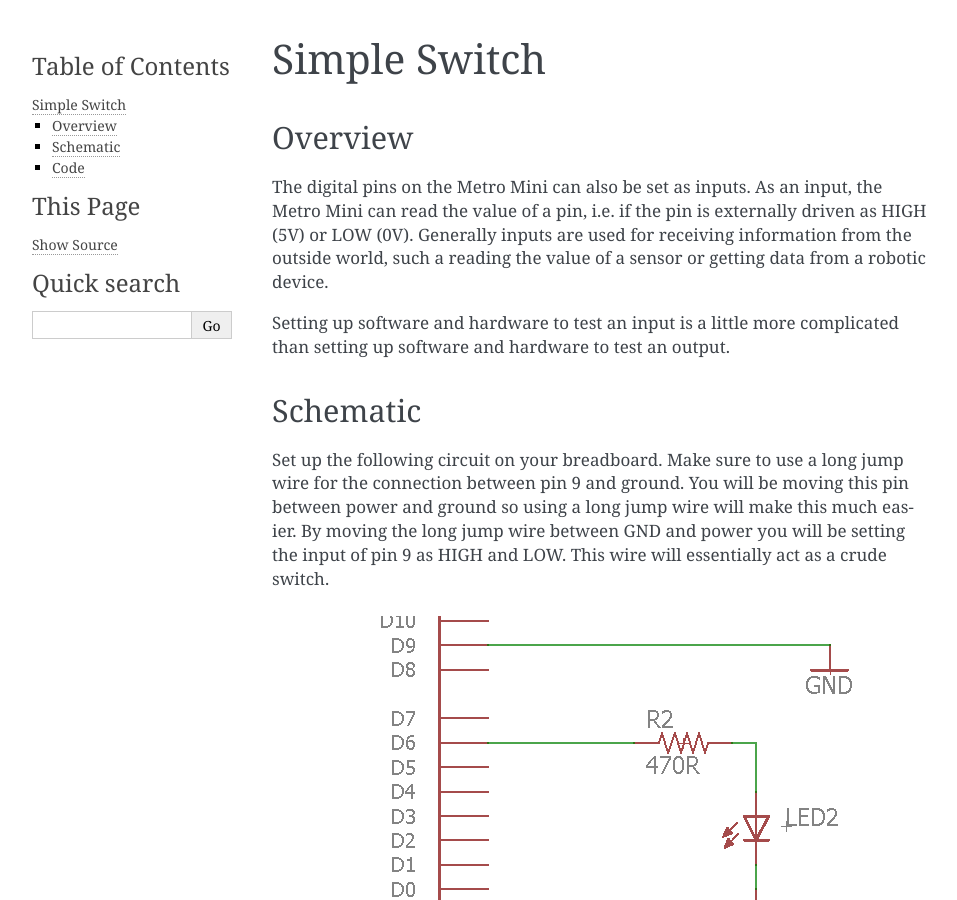
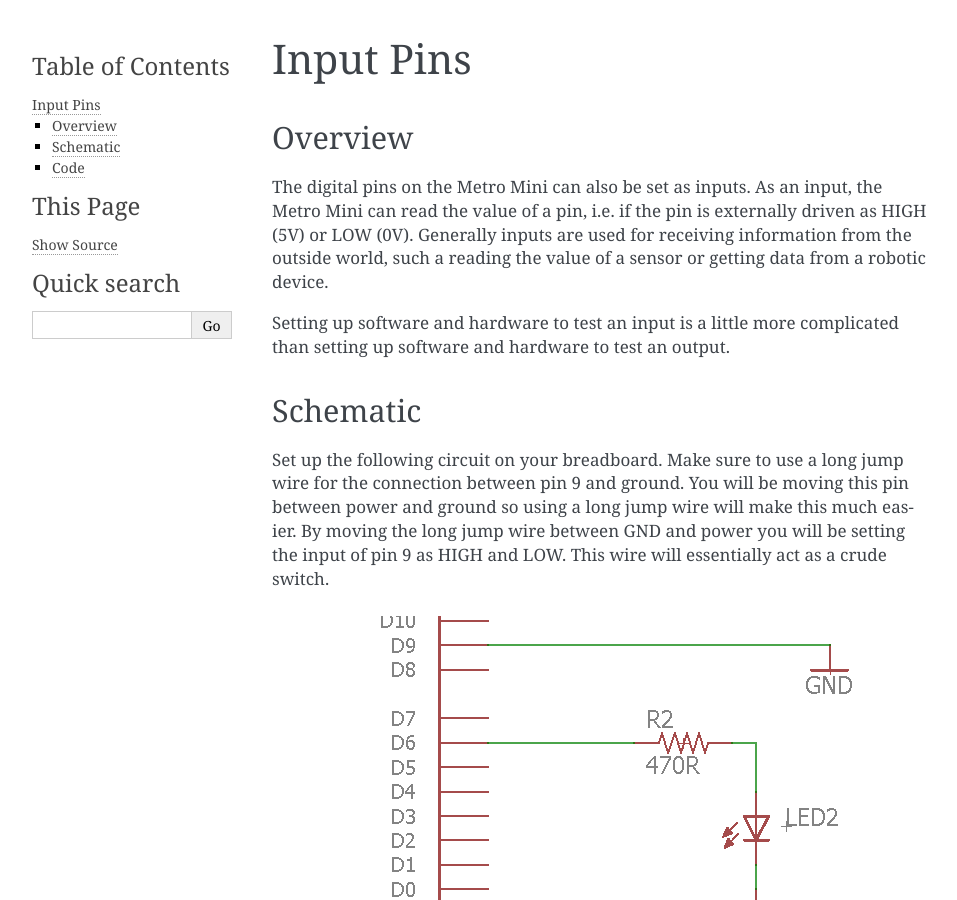
Before and after one commit to maxtkc/mvths-wiki, a Sphinx documentation site: the page built from docs/012a-input-pins.rst, in a window 1280 px wide and 900 px high. Shown: the whole window, without its empty margins (148-1105 px from the left). Built offline with Sphinx 7.4.7, drawn with Linux system fonts in a browser that asks for light colours.

Commit message:
Update 012a-input-pins.rst

```diff
--- a/docs/012a-input-pins.rst
+++ b/docs/012a-input-pins.rst
@@ -1,4 +1,4 @@
-Simple Switch
+Input Pins
 =============
 
 Overview
```
